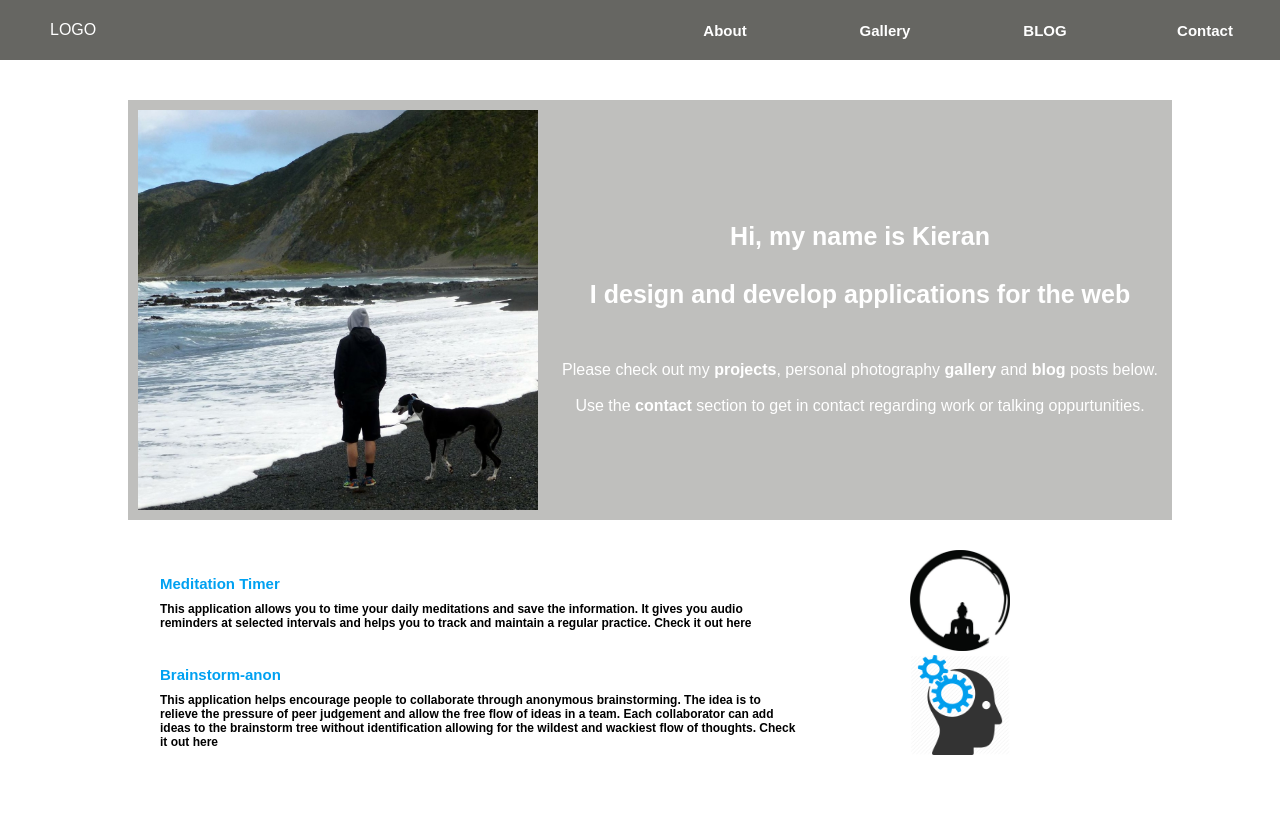
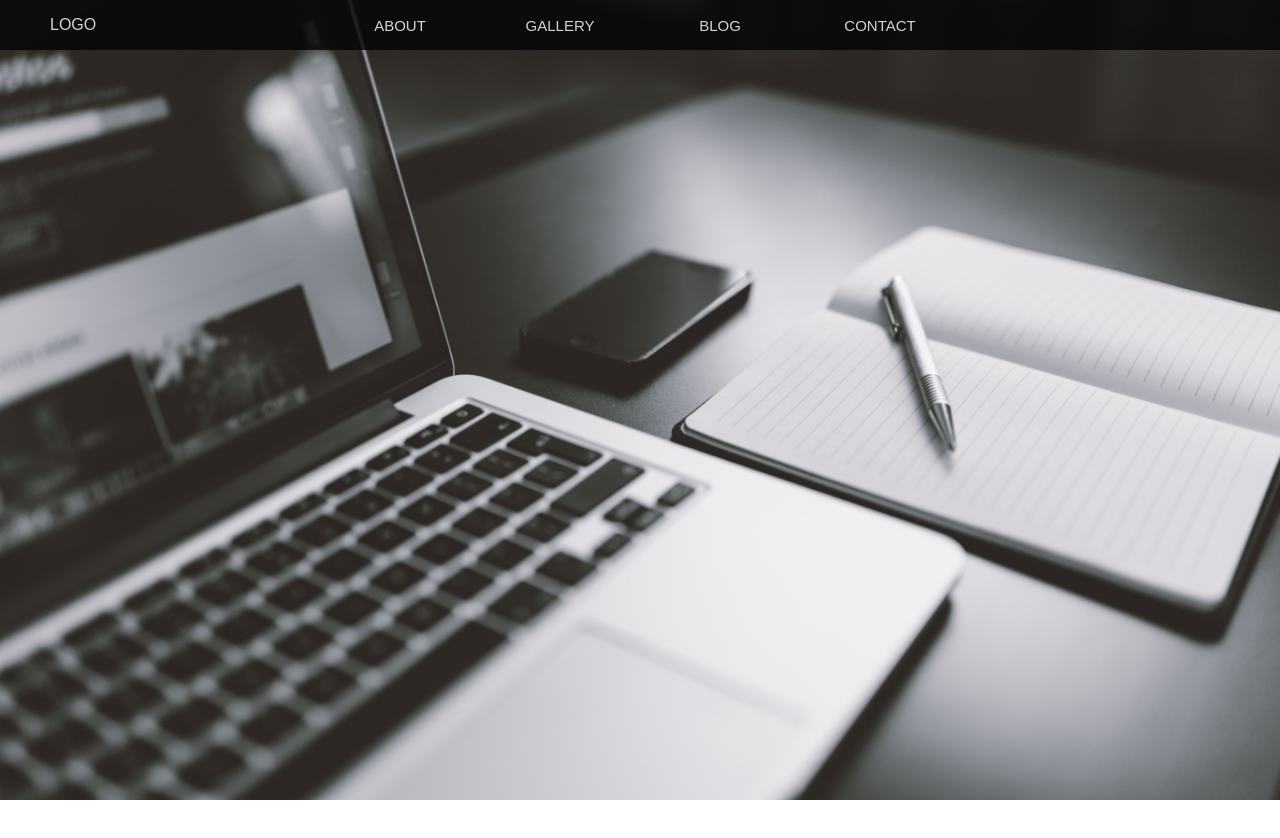
Before and after one commit to mcclymont-k/react-blog, a React (Create React App) app: page /#/ in a window 1280 px wide. Shown: the top 838 px of the page. Built offline with nearby package versions, Linux system fonts and the light colour scheme.

Commit message:
Restarted the blog project. Adapted the front page significantly. I organised the CSS into seperate files based on component. It still needs significant design work

```diff
--- a/src/App.css
+++ b/src/App.css
@@ -5,204 +5,7 @@
   --greyOverlay: rgba(100, 100, 100, 0.3);
 }
 
-.menuBarContainer {
-  height: 60px;
-  width: 100vw;
-  display: grid;
-  grid-template-columns: 1fr 150px 150px 150px 150px;
-  grid-gap: 10px;
-  align-items: center;
-  justify-items: center;
-  position: fixed;
-  background-color: #666662;
-  color: white;
-  z-index: 2;
-  top: 0;
-}
 
-.menuBarContainer .logo {
-  justify-self: flex-start;
-  padding-left: 50px;
-}
-
-
-.menuBarButton {
-  color: white;
-  transition: 0.2s;
-  padding: 3px 10px 3px 10px ;
-  user-select: none;
-  font-size: 15px;
-  font-weight: bold;
-}
-
-.menuBarButton:hover {
-  color: orange;
-  transform-origin: center;
-  border: none;
-}
-
-.menuBarButton:hover {
-  cursor: pointer;
-}
-
-.item {
-  overflow: hidden;
-  display: grid;
-  grid-template-columns: 1;
-  grid-template-rows: 1;
-}
-
-.item img {
-  grid-column: 1 / -1;
-  grid-row: 1 / -1;
-  width: 100%;
-  height: 100%;
-  object-fit: cover;
-}
-
-.item:hover .itemOverlay{
-  transform: translateY(0)
-}
-
-.itemOverlay {
-  background-color: var(--greyOverlay);
-  grid-row: 1 / -1;
-  grid-column: 1 /-1;
-  transform: translateY(100%);
-  transition: 0.2s;
-  display: grid;
-  align-items: center;
-  justify-content: center;
-}
-.item.v2 {
-  grid-row: span 2;
-}
-
-.item.v3 {
-  grid-row: span 3;
-}
-
-.item.v4 {
-  grid-row: span 4;
-}
-
-.item.h2 {
-  grid-column: span 2
-}
-
-.item.h3 {
-  grid-column: span 3
-}
-
-.item.h4 {
-  grid-column: span 4;
-}
-
-.galleryContainer {
-  width: 80vw;
-  margin: auto;
-  margin-bottom: 1000px;
-  display: grid;
-  grid-template-columns: repeat(auto-fit, 100px);
-  grid-auto-rows: 100px;
-  grid-auto-flow: dense;
-  justify-content: center;
-}
-
-.mainOverlay {
-  display: none;
-  position: fixed;
-  background-color: rgba(0, 0, 0, 0.7);
-  left: 0;
-  right: 0;
-  top: 0;
-  bottom: 0;
-  z-index: 2;
-}
-
-.overlayImage {
-  width: 600px;
-
-  object-fit: cover;
-}
-
-.itemOverlayButton {
-  width: 70px;
-  background-color: rgba(0,0,0,0.7);
-  border: 2px solid white;
-  color: white;
-  padding: 5px;
-  font-size: 10px;
-}
-
-.imageCloseButton {
-  width: 80px;
-  background-color: rgba(0,0,0,0.7);
-  border: 2px solid white;
-  color: white;
-  padding: 5px;
-  position: absolute;
-  margin: 40px;
-  top: 0;
-}
-
-.mainOverlayOpen {
-  display: grid;
-  align-items: center;
-  justify-content: center;
-}
-
-.aboutContainer {
-  width: 80vw;
-  margin: auto;
-  margin-bottom: 1000px;
-}
-
-.aboutTitle {
-  color: white;
-  display: grid;
-  grid-gap: 20px;
-  grid-template-columns: 400px 1fr;
-  align-items: center;
-  justify-content: center;
-  min-height: 400px;
-  width: 80vw;
-  margin: auto;
-  margin-top: 100px;
-  margin-bottom: 30px;
-  min-width: 720px;
-  max-width: 1200px;
-  padding: 10px;
-  background-color: #94949199;
-  transition: color 0.3s;
-}
-
-.aboutTitle h3 {
-  font-size: inherit;
-  display: inline;
-  transition: 0.3s;
-}
-
-.aboutTitle:hover h3{
-  color: #4a91bf;
-}
-
-.aboutText h1 {
-  font-size: 25px;
-}
-
-.aboutText h2 {
-  font-weight: bold;
-}
-
-.aboutText {
-  text-align: center;
-}
-
-
-.aboutImage {
-  width: 100%;
-}
 
 .projectContainer {
   display: grid;
@@ -236,17 +39,6 @@
   width: 100px;
 }
 
-.blogContainer {
-  border: 1px solid black;
-  display:grid;
-  align-items: center;
-  justify-content: center;
-  min-height: 1200px;
-  width: 80vw;
-  margin: auto;
-  margin-bottom: 1000px;
-}
-
 .contactContainer {
   width: 80vw;
   margin:auto;
--- a/src/Components/About.js
+++ b/src/Components/About.js
@@ -1,41 +1,10 @@
-import React, { Component } from 'react';
+import React, { Component } from 'react'
+import '../Css/About.css'
 
 class About extends Component {
   render () {
     return(
       <div className='aboutContainer'>
-        <div className='aboutTitle'>
-          <img className='aboutImage' src={require("../Images/kieran.jpg" )} />
-          <div className='aboutText'>
-            <h1>Hi, my name is <h3>Kieran</h3><br/><br/>I <h3>design</h3> and <h3>develop</h3> applications for the web</h1><br/><br/>
-            Please check out my <h3>projects</h3>, personal photography <h3>gallery</h3> and <h3>blog</h3> posts
-            below.<br/><br/> Use the <h3>contact</h3> section to get in
-            contact regarding work or talking oppurtunities.
-          </div>
-        </div>
-        <div className='projectContainer'>
-          <div>
-            <h1>Meditation Timer</h1>
-            <h2>This application allows you to time your daily meditations and save the information.
-            It gives you audio reminders at selected intervals and helps you to track and maintain a regular practice.
-            Check it out <a href="https://meditation-timer-app.herokuapp.com/">here</a>
-            </h2>
-          </div>
-          <div>
-            <a href="https://meditation-timer-app.herokuapp.com/"><img className='projectImage' src={require('../Images/meditation.jpg')} /></a>
-          </div>
-          <div>
-            <h1>Brainstorm-anon</h1>
-            <h2>This application helps encourage people to collaborate through anonymous brainstorming.
-            The idea is to relieve the pressure of peer judgement and allow the free flow of ideas in a team.
-            Each collaborator can add ideas to the brainstorm tree without identification allowing for the wildest
-             and wackiest flow of thoughts. Check it out <a href="https://brainstorm-anon.herokuapp.com/">here</a>
-            </h2>
-          </div>
-          <div>
-            <a href='https://brainstorm-anon.herokuapp.com/'><img className='projectImage' src={require('../Images/brainstorming.png')} /></a>
-          </div>
-        </div>
       </div>
     )
   }
--- a/src/Components/Blog.js
+++ b/src/Components/Blog.js
@@ -1,5 +1,5 @@
 import React, { Component } from 'react';
-
+import '../Css/Blog.css'
 
 class Blog extends Component {
   render () {
--- a/src/Components/Gallery.js
+++ b/src/Components/Gallery.js
@@ -1,4 +1,5 @@
 import React, { Component } from 'react';
+import '../Css/Gallery.css'
 
 
 class Gallery extends Component {
--- a/src/Components/MenuBar.js
+++ b/src/Components/MenuBar.js
@@ -1,6 +1,6 @@
 import React, { Component } from 'react';
 import { Link, DirectLink, Element , Events, animateScroll as scroll, scrollSpy, scroller } from 'react-scroll'
-
+import '../Css/MenuBar.css'
 class MenuBar extends Component {
 
   smoothScroll(e) {
@@ -22,10 +22,10 @@ class MenuBar extends Component {
     return(
       <div className='menuBarContainer'>
         <div className='logo'>LOGO</div>
-        <div id='about' className='menuBarButton' onClick={this.smoothScroll}>About</div>
-        <div id='gallery' className='menuBarButton' onClick={this.smoothScroll}>Gallery</div>
+        <div id='about' className='menuBarButton' onClick={this.smoothScroll}>ABOUT</div>
+        <div id='gallery' className='menuBarButton' onClick={this.smoothScroll}>GALLERY</div>
         <div id='blog' className='menuBarButton' onClick={this.smoothScroll}>BLOG</div>
-        <div id='contact' className='menuBarButton' onClick={this.smoothScroll}>Contact</div>
+        <div id='contact' className='menuBarButton' onClick={this.smoothScroll}>CONTACT</div>
       </div>
     )
   }
--- /dev/null
+++ b/src/Css/About.css
@@ -0,0 +1,49 @@
+.aboutContainer {
+  width: 100%;
+  height: 100vh;
+  margin-bottom: 1000px;
+  background: url('../Images/background.jpg');
+  background-size: cover
+}
+
+.aboutTitle {
+  color: white;
+  display: grid;
+  grid-template-columns: 400px 1fr;
+  align-items: center;
+  justify-content: center;
+  min-height: 400px;
+  width: 80vw;
+  margin: auto;
+  min-width: 720px;
+  max-width: 1200px;
+  background-color: #94949199;
+  transition: color 0.3s;
+}
+
+.aboutTitle h3 {
+  font-size: inherit;
+  display: inline;
+  transition: 0.3s;
+}
+
+.aboutTitle:hover h3{
+  color: #4a91bf;
+}
+
+.aboutText h1 {
+  font-size: 25px;
+}
+
+.aboutText h2 {
+  font-weight: bold;
+}
+
+.aboutText {
+  text-align: center;
+}
+
+
+.aboutImage {
+  width: 100%;
+}
--- /dev/null
+++ b/src/Css/Blog.css
@@ -0,0 +1,11 @@
+
+.blogContainer {
+  border: 1px solid black;
+  display:grid;
+  align-items: center;
+  justify-content: center;
+  min-height: 1200px;
+  width: 80vw;
+  margin: auto;
+  margin-bottom: 1000px;
+}
--- /dev/null
+++ b/src/Css/Gallery.css
@@ -0,0 +1,106 @@
+.item {
+  overflow: hidden;
+  display: grid;
+  grid-template-columns: 1;
+  grid-template-rows: 1;
+}
+
+.item img {
+  grid-column: 1 / -1;
+  grid-row: 1 / -1;
+  width: 100%;
+  height: 100%;
+  object-fit: cover;
+}
+
+.item:hover .itemOverlay{
+  transform: translateY(0)
+}
+
+.itemOverlay {
+  background-color: var(--greyOverlay);
+  grid-row: 1 / -1;
+  grid-column: 1 /-1;
+  transform: translateY(100%);
+  transition: 0.2s;
+  display: grid;
+  align-items: center;
+  justify-content: center;
+}
+.item.v2 {
+  grid-row: span 2;
+}
+
+.item.v3 {
+  grid-row: span 3;
+}
+
+.item.v4 {
+  grid-row: span 4;
+}
+
+.item.h2 {
+  grid-column: span 2
+}
+
+.item.h3 {
+  grid-column: span 3
+}
+
+.item.h4 {
+  grid-column: span 4;
+}
+
+.galleryContainer {
+  width: 80vw;
+  margin: auto;
+  margin-bottom: 1000px;
+  display: grid;
+  grid-template-columns: repeat(auto-fit, 100px);
+  grid-auto-rows: 100px;
+  grid-auto-flow: dense;
+  justify-content: center;
+}
+
+.mainOverlay {
+  display: none;
+  position: fixed;
+  background-color: rgba(0, 0, 0, 0.7);
+  left: 0;
+  right: 0;
+  top: 0;
+  bottom: 0;
+  z-index: 2;
+}
+
+.overlayImage {
+  width: 600px;
+
+  object-fit: cover;
+}
+
+.itemOverlayButton {
+  width: 70px;
+  background-color: rgba(0,0,0,0.7);
+  border: 2px solid white;
+  color: white;
+  padding: 5px;
+  font-size: 10px;
+}
+
+.imageCloseButton {
+  width: 80px;
+  background-color: rgba(0,0,0,0.7);
+  border: 2px solid white;
+  color: white;
+  padding: 5px;
+  position: absolute;
+  margin: 40px;
+  top: 0;
+}
+
+.mainOverlayOpen {
+  display: grid;
+  align-items: center;
+  justify-content: center;
+}
--- /dev/null
+++ b/src/Css/MenuBar.css
@@ -0,0 +1,38 @@
+.menuBarContainer {
+  height: 50px;
+  width: 100vw;
+  display: grid;
+  grid-template-columns: 150px 150px 150px 150px;
+  grid-gap: 10px;
+  position: fixed;
+  background-color: #050404;
+  color: white;
+  z-index: 2;
+  top: 0;
+  opacity: 0.8;
+  align-items: center;
+  justify-content: center;
+}
+
+.menuBarContainer .logo {
+  position: absolute;
+  padding-left: 50px;
+  left: 0
+}
+
+.menuBarButton {
+  color: white;
+  transition: 0.2s;
+  padding: 3px 10px 3px 10px ;
+  user-select: none;
+  font-size: 15px;
+  font-weight: normal;
+  text-align: center;
+}
+
+.menuBarButton:hover {
+  color: #00a1f1;
+  transform-origin: center;
+  border: none;
+  cursor: pointer
+}
```
Also changed, not shown: src/Images/background.jpg (added).
